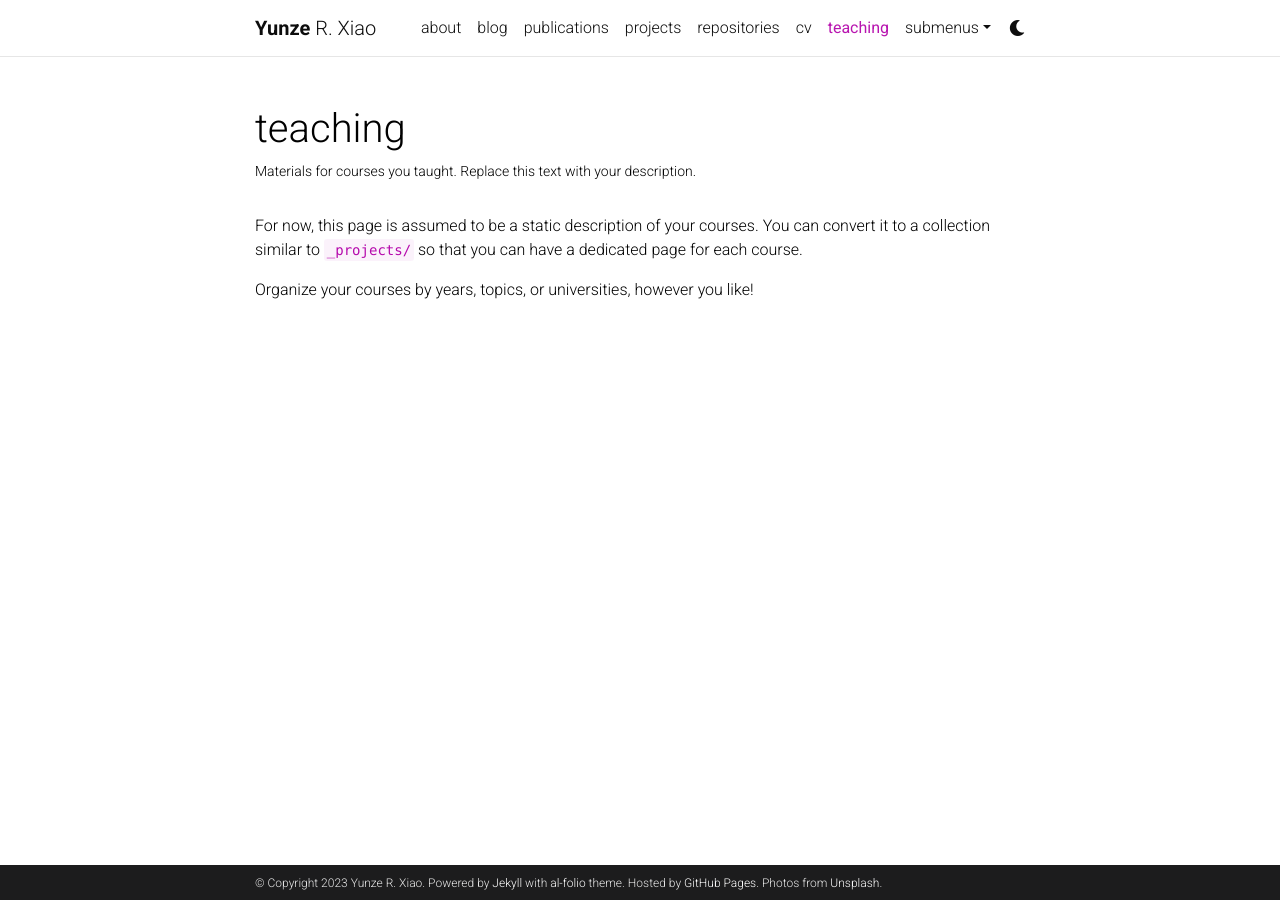
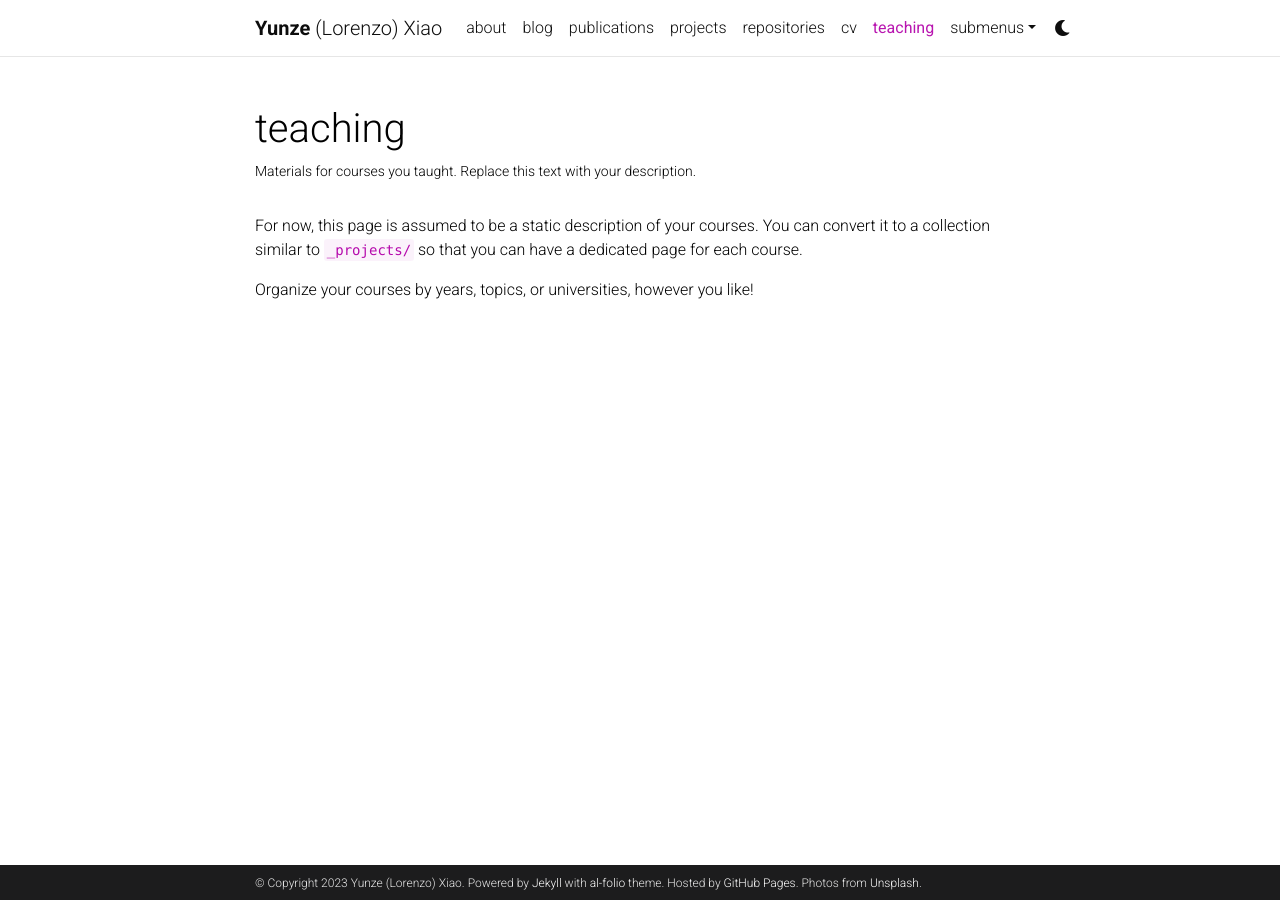
Before and after one commit to Algoroxyolo/algoroxyolo.github.io, a Jekyll site: the page built from _pages/teaching.md, in a window 1280 px wide. Built offline with Jekyll 4.4.1, drawn with Linux system fonts in a browser that asks for light colours; comment, search, counter and statistics services are not loaded; a style sheet for code colours, icons or effects is not loaded.

Commit message:
modified:   _config.yml

```diff
--- a/_config.yml
+++ b/_config.yml
@@ -4,7 +4,7 @@
 
 title: blank # the website title (if blank, full name will be used instead)
 first_name: Yunze
-middle_name: R.
+middle_name: (Lorenzo)
 last_name: Xiao
 email: yunzex@andrew.cmu.edu
 description: > # the ">" symbol means to ignore newlines until "footer_text:"
```
